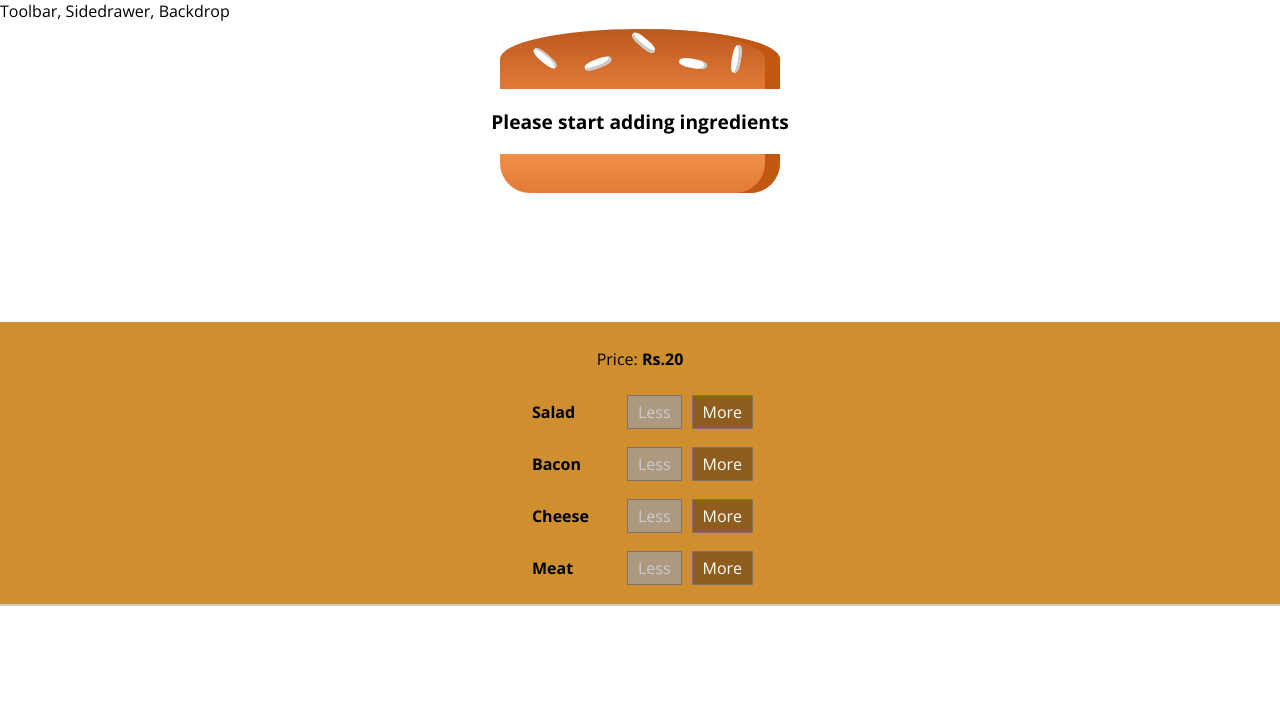
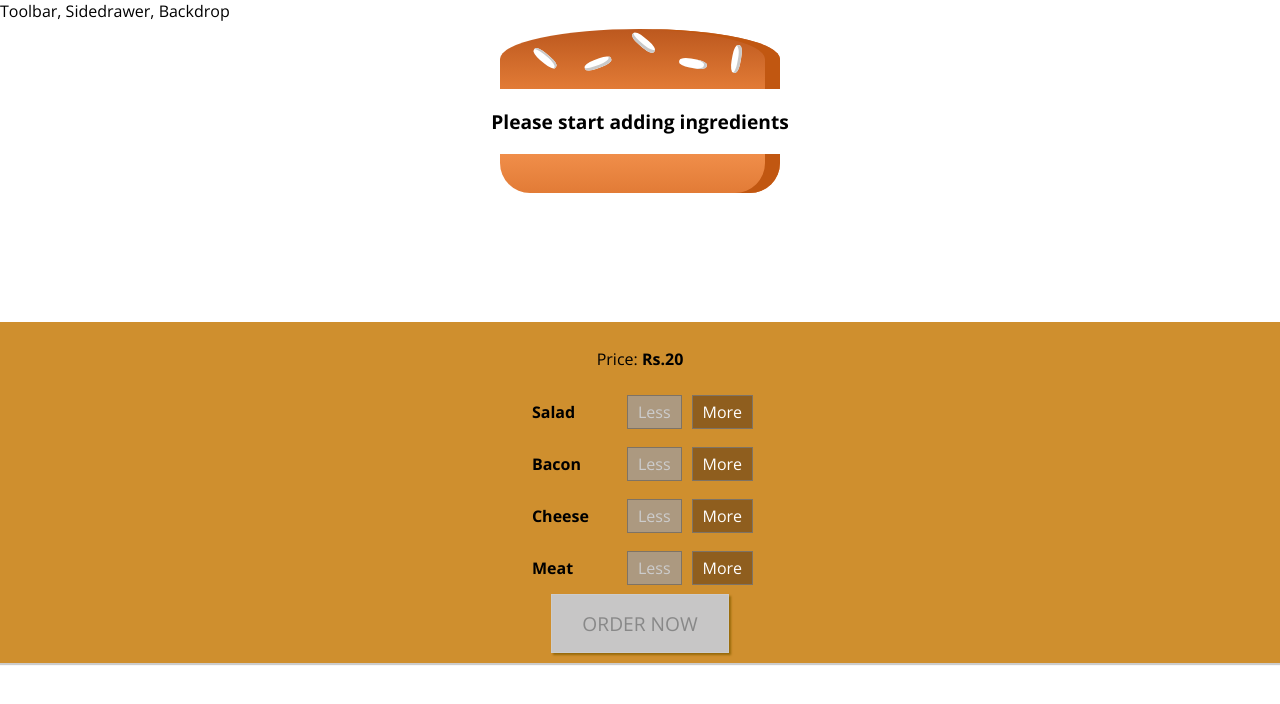
Before and after one commit to amangoyal2611/burger-app, a React (Create React App) app: page / in a window 1280 px wide. Shown: the top 704 px of the page. Built offline with nearby package versions, Linux system fonts and the light colour scheme.

Commit message:
order now button added

```diff
--- a/src/components/Burger/BuildControls/BuildControls.js
+++ b/src/components/Burger/BuildControls/BuildControls.js
@@ -22,6 +22,7 @@ const buildControls = (props) => {
                     removed={() => props.ingredientRemoved(ctrl.type)}
                     disabled={props.disabled[ctrl.type]}/>
             })}
+            <button disabled={!props.isPurchasable} className={classes.OrderButton}>ORDER NOW</button>
         </div>
     );
 };
--- a/src/components/Burger/BuildControls/BuildControls.module.css
+++ b/src/components/Burger/BuildControls/BuildControls.module.css
@@ -8,3 +8,46 @@
     margin: auto;
     padding: 10px 0;
 }
+
+.OrderButton{
+    background-color: #DAD735;
+    outline: none;
+    cursor: pointer;
+    border: 1px solid #966909;
+    color: #966909;
+    font-family: inherit;
+    font-size: 1.2em;
+    padding: 15px 30px;
+    box-shadow: 2px 2px 2px #966909;
+}
+
+.OrderButton:hover, .OrderButton:active{
+    background-color: #A0DB41;
+    border: 1px solid #966909;
+    color: #966909;
+}
+
+.OrderButton:disabled{
+    background-color: #C7C6C6;
+    cursor: not-allowed;
+    border: 1px solid #ccc;
+    color: #888888;
+}
+
+.OrderButton:not(:disabled){
+    animation: enable 0.3s linear;
+}
+
+@keyframes enable{
+    0% {
+        transform: scale(1);
+    }
+
+    60% {
+        transform: scale(1.1);
+    }
+
+    100% {
+        transform: scale(1);
+    }
+}
--- a/src/containers/BurgerBuilder/BurgerBuilder.js
+++ b/src/containers/BurgerBuilder/BurgerBuilder.js
@@ -20,6 +20,20 @@ class BurgerBuilder extends Component {
             meat: 0
         },
         totalPrice: 20,
+        purchasable: false,
+    }
+
+    updatePurchaseState(ingredients) {
+
+        const sum = Object.keys(ingredients)
+            .map(igKey => {
+                return ingredients[igKey];
+            })
+            .reduce((newSum, el) => {
+                return newSum + el;
+            }, 0);
+
+        this.setState({ purchasable: sum > 0 });
     }
 
     addIngredientHandler = (type) => {
@@ -35,6 +49,7 @@ class BurgerBuilder extends Component {
         const newPrice = oldPrice + priceAddition;
 
         this.setState({ totalPrice: newPrice, ingredients: updatedIngredients })
+        this.updatePurchaseState(updatedIngredients);
     }
 
     removeIngredientHandler = (type) => {
@@ -55,7 +70,7 @@ class BurgerBuilder extends Component {
         const newPrice = oldPrice - priceAddition;
 
         this.setState({ totalPrice: newPrice, ingredients: updatedIngredients })
-
+        this.updatePurchaseState(updatedIngredients);
     }
 
     render() {
@@ -66,7 +81,8 @@ class BurgerBuilder extends Component {
                     ingredientAdded={this.addIngredientHandler}
                     ingredientRemoved={this.removeIngredientHandler}
                     disabled={this.state.ingredients}
-                    price={this.state.totalPrice}/>
+                    price={this.state.totalPrice}
+                    isPurchasable={this.state.purchasable} />
             </Aux>
         );
     }
```
